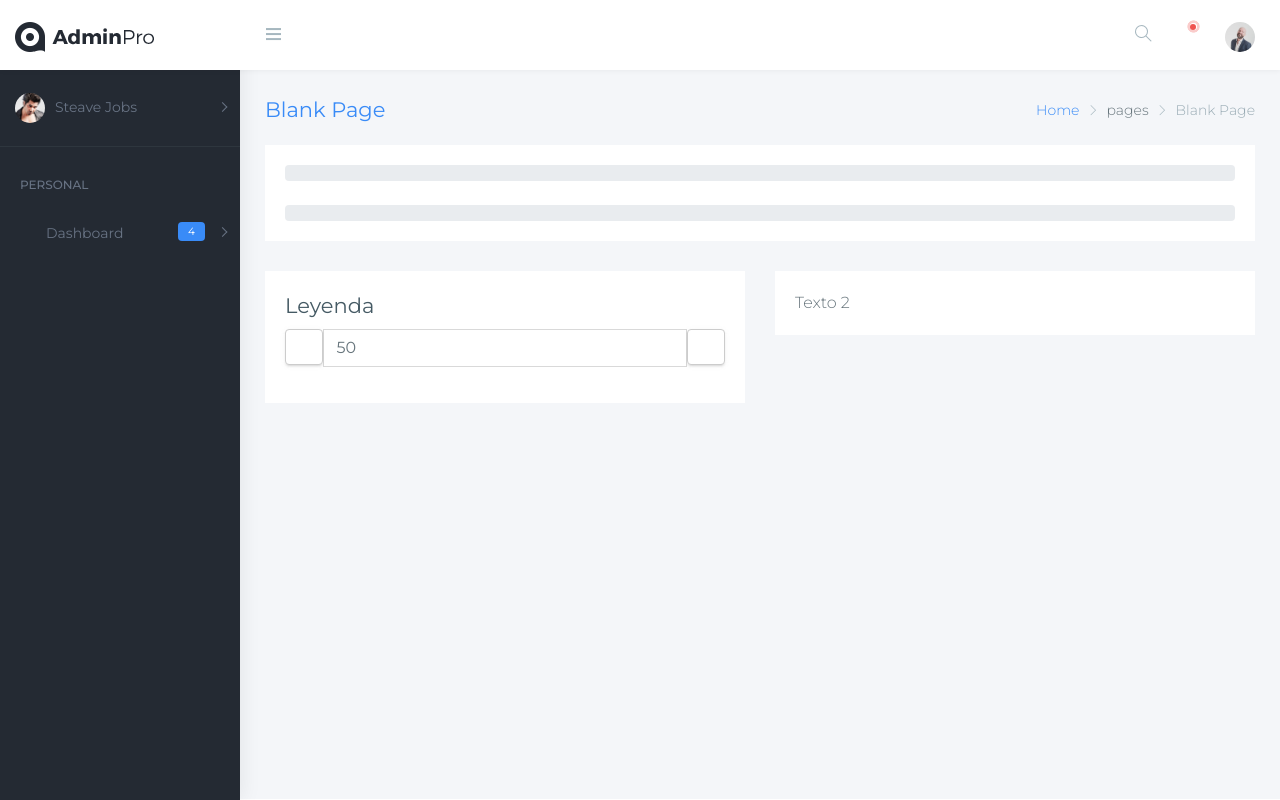
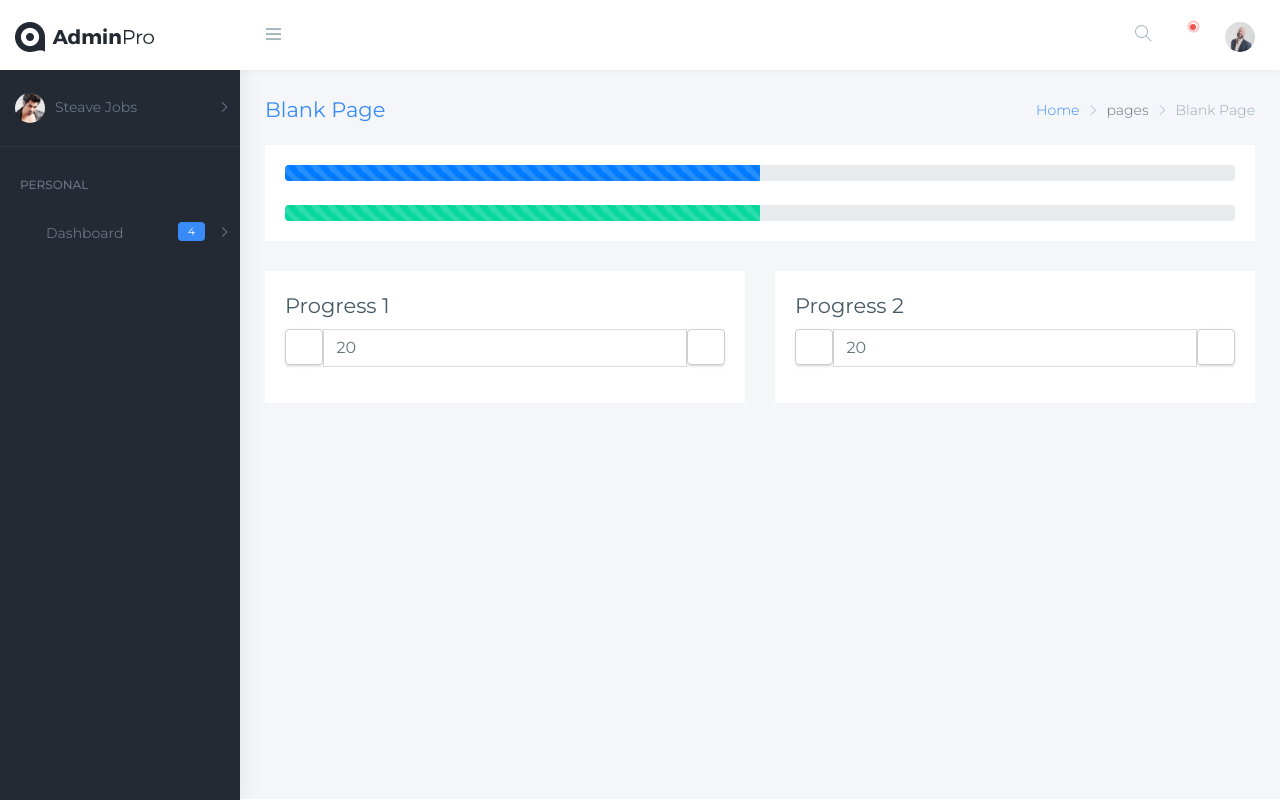
Before and after one commit to gitJulio/adminpro, an Angular app: page /#/progress in a window 1280 px wide. Built offline with nearby package versions, Linux system fonts and the light colour scheme; a web font is replaced by a local one.

Commit message:
progress

```diff
--- a/src/app/app.module.ts
+++ b/src/app/app.module.ts
@@ -12,7 +12,7 @@ import { AppComponent } from './app.component';
 import { LoginComponent } from './login/login.component';
 import { RegistroComponent } from './registro/registro.component';
 import {FormsModule} from '@angular/forms';
-// import { IncrementadorComponent } from './components/incrementador/incrementador.component';
+
 
 
 
@@ -21,7 +21,6 @@ import {FormsModule} from '@angular/forms';
     AppComponent,
     RegistroComponent,
     LoginComponent,
-    // IncrementadorComponent
   ],
   imports: [
     BrowserModule,
--- a/src/app/components/incrementador/incrementador.component.ts
+++ b/src/app/components/incrementador/incrementador.component.ts
@@ -1,4 +1,4 @@
-import { Component, OnInit } from '@angular/core';
+import { Component, OnInit, Input } from '@angular/core';
 
 @Component({
   selector: 'app-incrementador',
@@ -7,11 +7,14 @@ import { Component, OnInit } from '@angular/core';
 })
 export class IncrementadorComponent implements OnInit {
 
-  leyenda:string='Leyenda';
-  progreso:number=50;
+  @Input() leyenda:string='Leyenda';
+  @Input() progreso:number=50;
   constructor() { }
 
   ngOnInit() {
+    console.log(`Leyenda ${this.leyenda}`);
+    console.log(`Progreso ${this.progreso}`);
+
   }
 
   cambiarValor(valor){
--- a/src/app/pages/progress/progress.component.html
+++ b/src/app/pages/progress/progress.component.html
@@ -35,16 +35,14 @@
     <div class="col-6">
         <div class="card">
             <div class="card-body">
-
-
-                <app-incrementador></app-incrementador>
+                <app-incrementador leyenda="Progress 1" progreso="20"></app-incrementador>
             </div>
         </div>
     </div>
     <div class="col-6">
         <div class="card">
             <div class="card-body">
-                Texto 2
+                <app-incrementador leyenda="Progress 2" progreso="20"></app-incrementador>
             </div>
         </div>
     </div>
--- a/src/app/pages/progress/progress.component.ts
+++ b/src/app/pages/progress/progress.component.ts
@@ -7,6 +7,7 @@ import { Component, OnInit } from '@angular/core';
 })
 export class ProgressComponent implements OnInit {
 
+  progreso:any=50;
   constructor() { }
 
   ngOnInit() {
```
